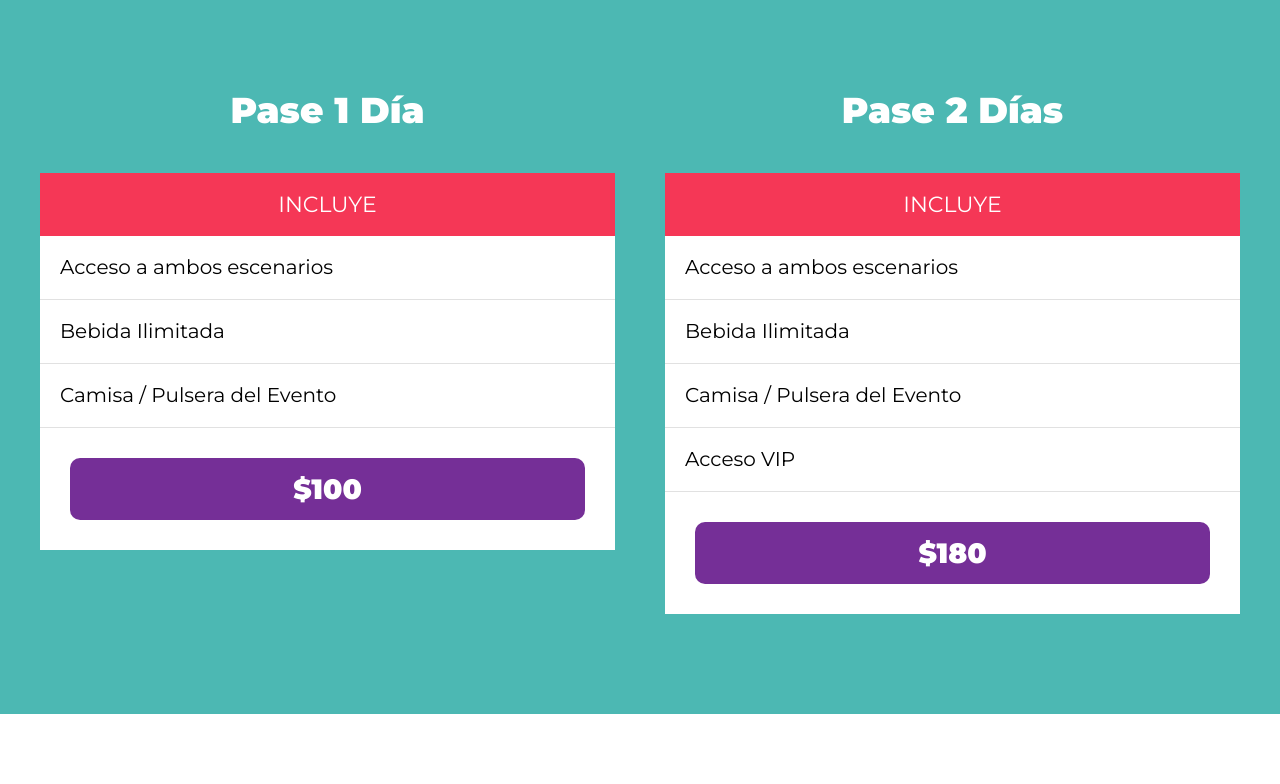
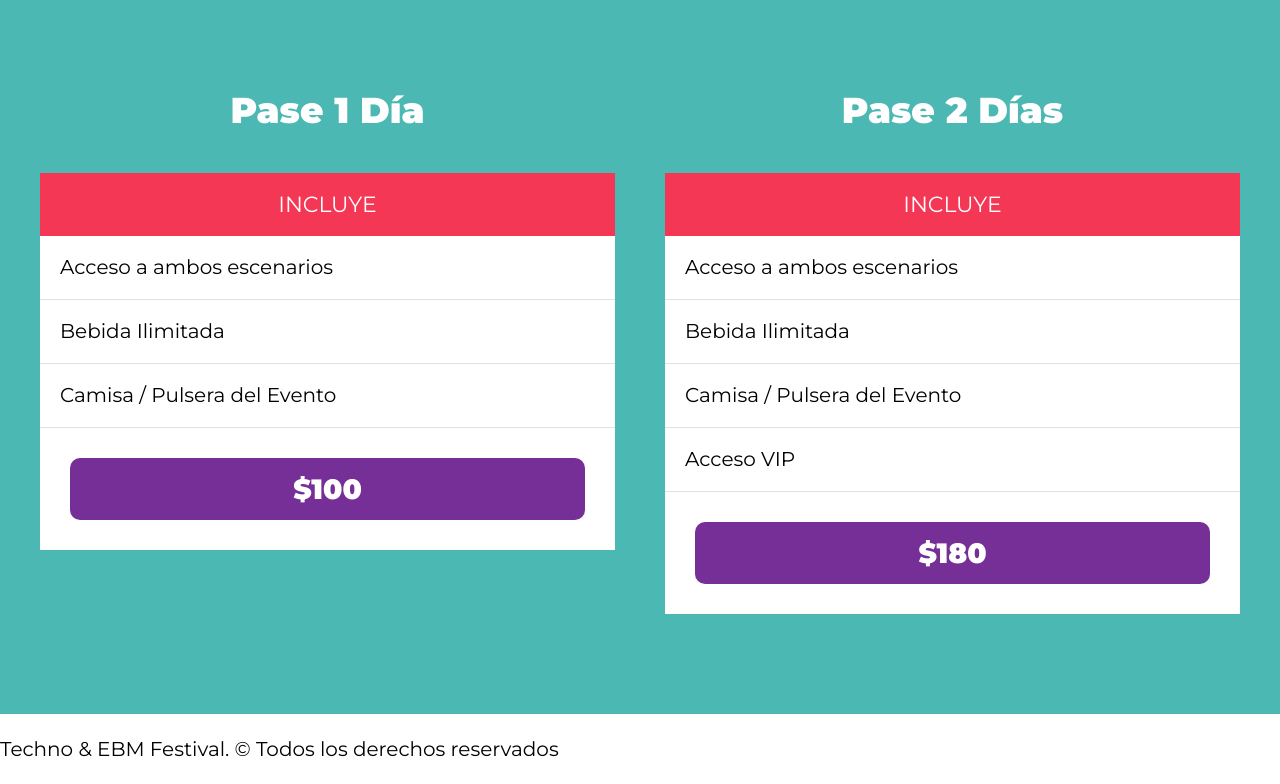
Before and after one commit to Naibaf93/Festival-de-Musica, a website: page index.html in a window 1280 px wide. Shown: the part 3066-3850 px from the top of the page. Before the commit the page ends 3780 px from the top, so only its background shows below. Drawn offline with Linux system fonts and the light colour scheme.

Commit message:
html footer

```diff
--- a/index.html
+++ b/index.html
@@ -197,5 +197,9 @@
             </div>
         </div>
     </section>
+
+    <footer class="footer">
+        <p>Techno & EBM Festival. &copy; Todos los derechos reservados</p>
+    </footer>
 </body>
 </html>
```
